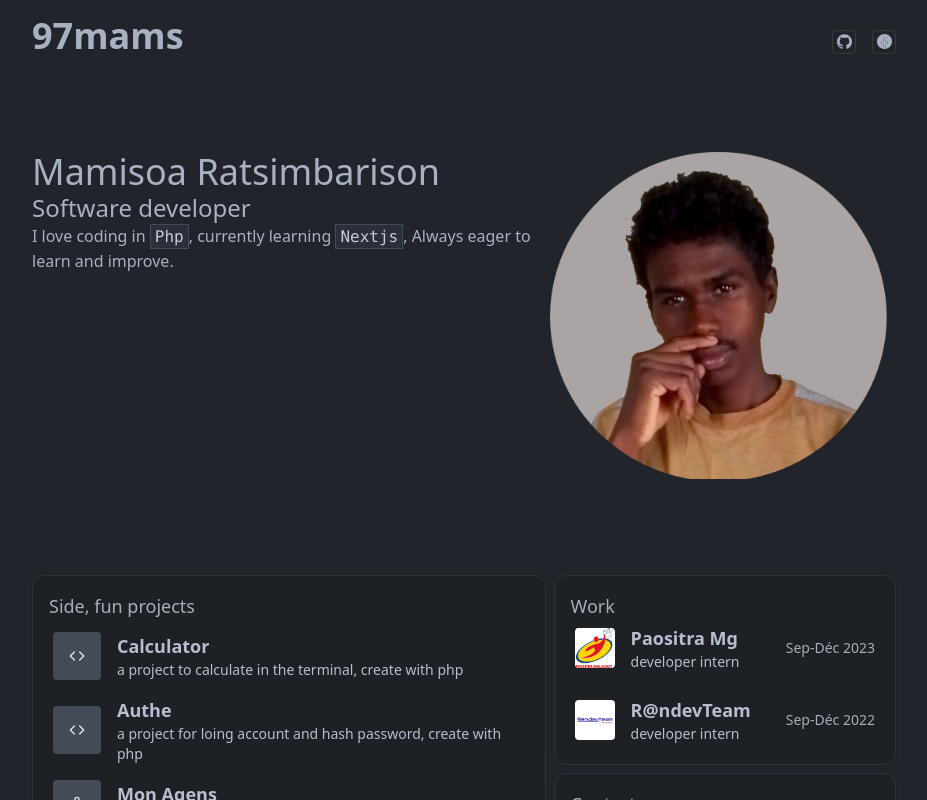
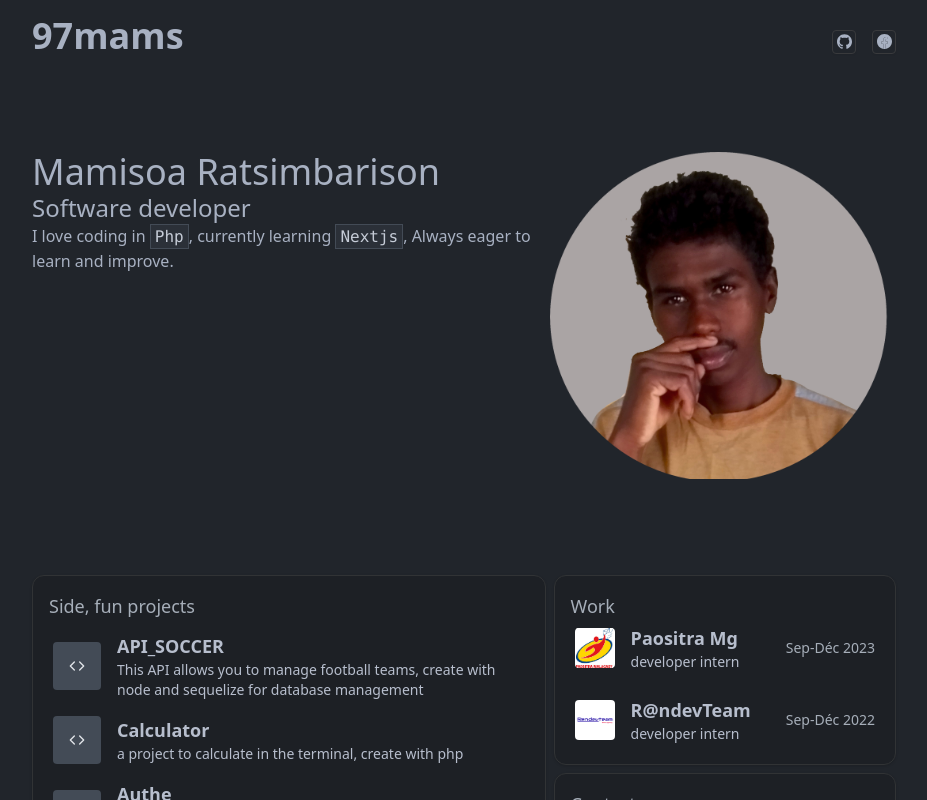
Before and after one commit to 97mams/my-site, a Next.js app: page / in a window 1280 px wide. Shown: the top 800 px of the page, without its empty margins (176-1103 px from the left). Built offline with nearby package versions, Linux system fonts and the light colour scheme.

Commit message:
add project in fun project

```diff
--- a/app/_componets/Header.tsx
+++ b/app/_componets/Header.tsx
@@ -13,7 +13,7 @@ export const Header = () => {
                 <div className="flex-1" />
                 <ul className="flex gap-4">
                     <Link
-                        href={"https//:git.com"}
+                        href={"https://github.com/97mams"}
                         className={cn(buttonVariants({ variant: "outline" }), "size-6 p-0 rounded")}
                     >
                         <GithubIcon size={15} className="text-foregroud" />
--- a/app/_componets/Status.tsx
+++ b/app/_componets/Status.tsx
@@ -64,6 +64,12 @@ export const Status = () => {
 const SIDE_PROJECT = [
     {
         Logo: Code,
+        title: "API_SOCCER",
+        description: "This API allows you to manage football teams, create with node and sequelize for database management",
+        url: "https://github.com"
+    },
+    {
+        Logo: Code,
         title: "Calculator",
         description: "a project to calculate in the terminal, create with php",
         url: "https://github.com"
```
